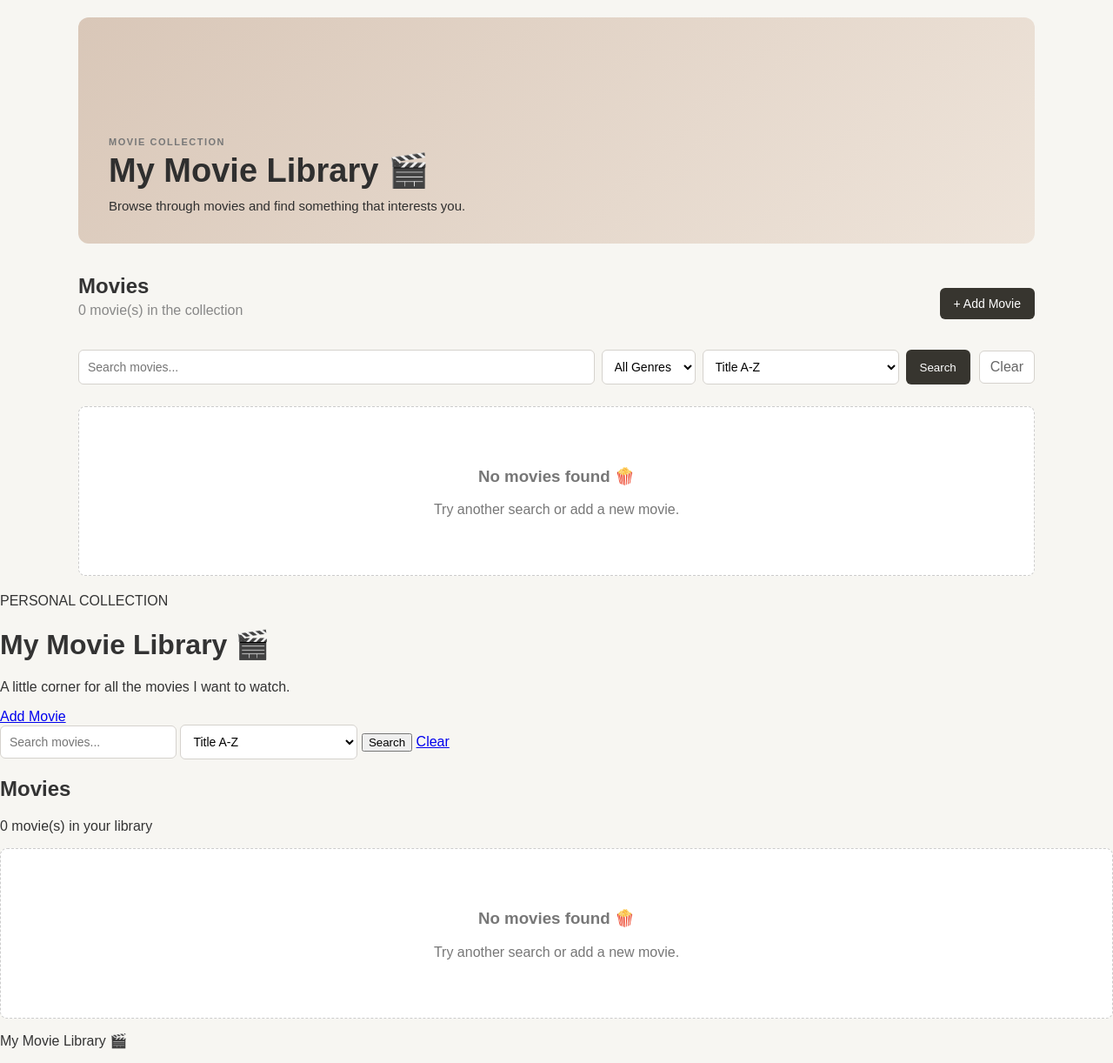
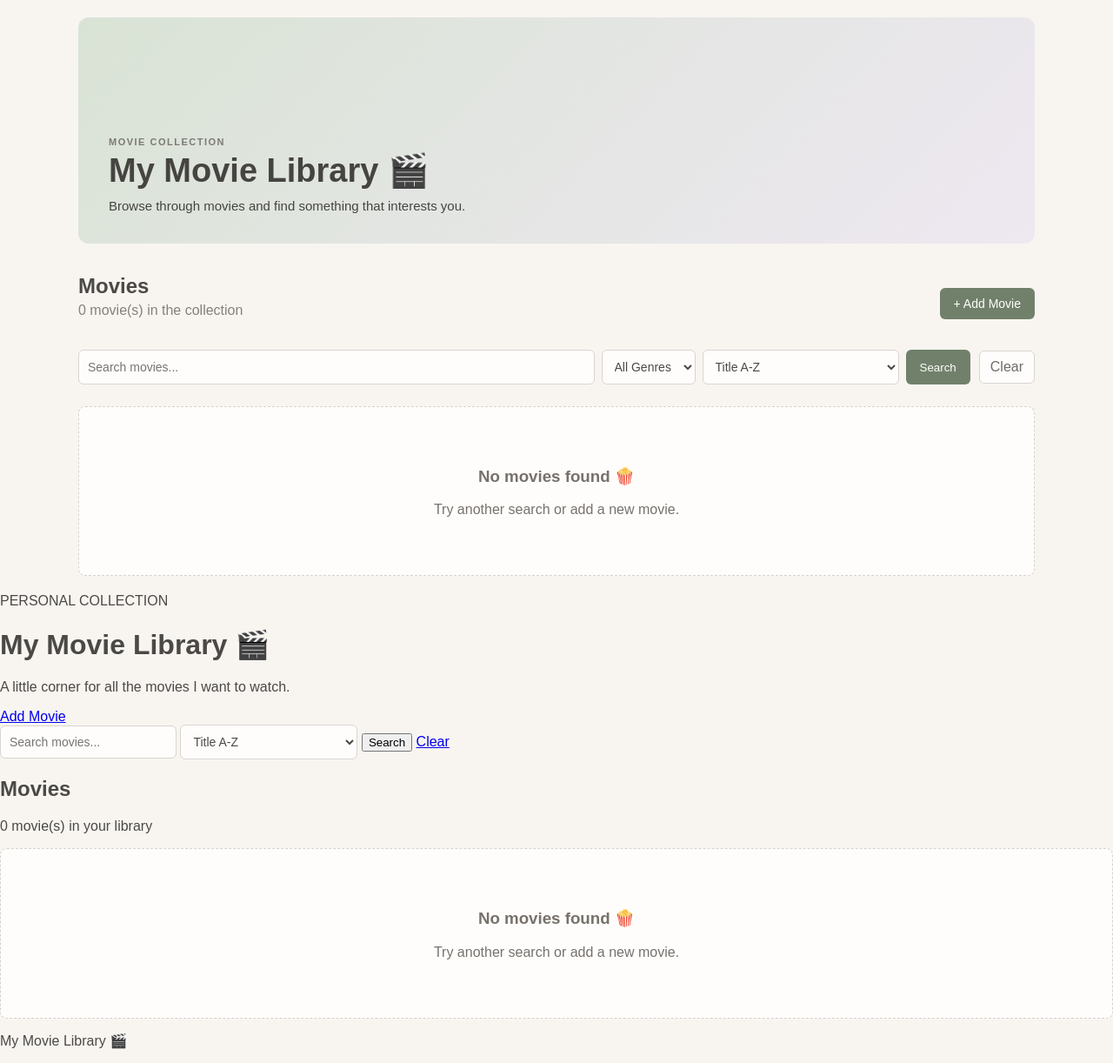
Before and after one commit to phiba-pixel/movie-platform, a Flask app: page / in a window 1280 px wide. Shown: the whole page at 87% size. Run offline with Flask 3, Linux system fonts and the light colour scheme; data that the repository does not hold is empty; some libraries are stand-ins or nearby versions.

Commit message:
Update style.css

```diff
--- a/static/style.css
+++ b/static/style.css
@@ -1,7 +1,7 @@
 body {
     font-family: sans-serif;
-    color: #333;
-    background: #f7f6f2;
+    color: #4b4946;
+    background: #f8f5f1;
     margin: 0;
 }
 
@@ -20,8 +20,8 @@ body {
     background:
         linear-gradient(
             135deg,
-            #d9c7b8,
-            #eee4da
+            #d9e3d5,
+            #eee8f1
         );
 
     display: flex;
@@ -37,7 +37,7 @@ body {
 
 
 .banner-content {
-    color: #2f2f2f;
+    color: #454441;
 }
 
 
@@ -82,7 +82,7 @@ body {
 
     font-weight: bold;
 
-    color: #777;
+    color: #7d7975;
 }
 
 
@@ -116,7 +116,7 @@ body {
 /* ADD BUTTON */
 
 .add-button {
-    background: #37352f;
+    background: #71806b;
 
     color: white;
 
@@ -165,9 +165,9 @@ body {
 input,
 select,
 textarea {
-    border: 1px solid #d5d2cd;
+    border: 1px solid #d9d4d0;
 
-    background: white;
+    background: #fffdfb;
 
     border-radius: 6px;
 
@@ -176,20 +176,24 @@ textarea {
     font-size: 14px;
 
     outline: none;
+
+    color: #4b4946;
 }
 
 
 input:focus,
 select:focus,
 textarea:focus {
-    border-color: #999;
+    border-color: #a8b5a1;
 }
 
+
+/* SEARCH BUTTON */
 
 .search-form button {
     border: none;
 
-    background: #37352f;
+    background: #71806b;
 
     color: white;
 
```
Also changed, not shown: other parts of static/style.css (+42 -35 lines).
